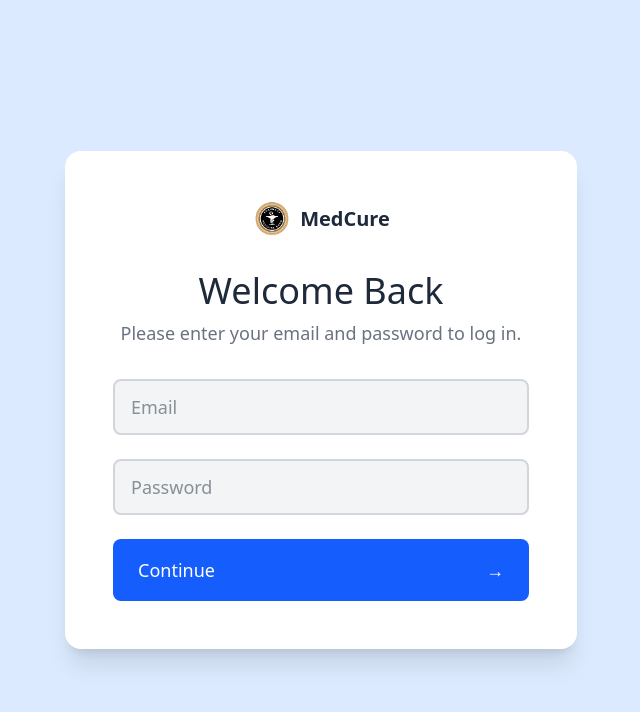
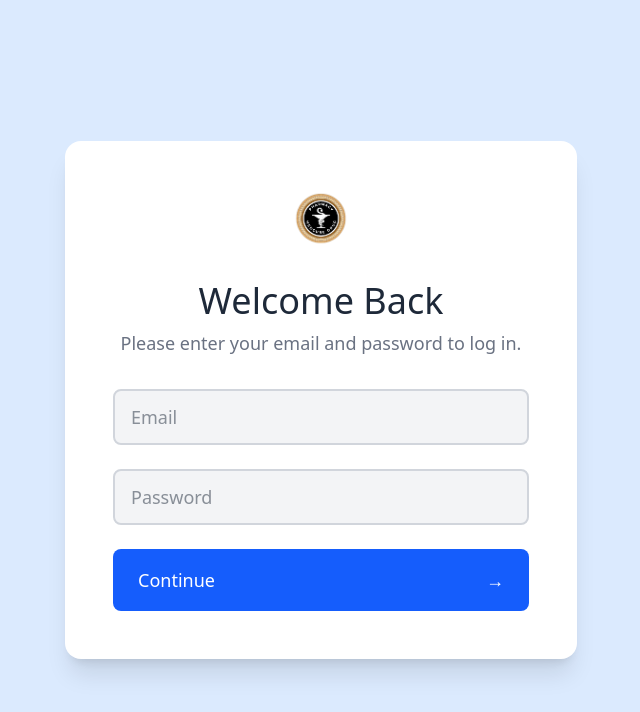
Before and after one commit to bulsu-santiagocs/medcure-official, a React (Vite) app: page /login in a window 1280 px wide. Shown: the top 712 px of the page, without its empty margins (319-959 px from the left). Built offline with nearby package versions, Linux system fonts and the light colour scheme.

Commit message:
Update LoginPage.jsx
fix size of logo in loginpage

```diff
--- a/src/pages/LoginPage.jsx
+++ b/src/pages/LoginPage.jsx
@@ -1,6 +1,6 @@
 import React from 'react';
 import { useNavigate } from 'react-router-dom';
-import Logo from '../components/Logo';
+import logo from '../assets/images/logo-transparent.png';
 
 const LoginPage = ({ onLogin }) => {
   const navigate = useNavigate();
@@ -14,7 +14,7 @@ const LoginPage = ({ onLogin }) => {
     <div className="flex items-center justify-center h-screen bg-blue-100 font-sans">
       <div className="w-full max-w-lg p-12 space-y-8 bg-white rounded-2xl shadow-xl">
         <div className="flex justify-center">
-          <Logo expanded={false} />
+          <img src={logo} alt="MedCure Logo" className="h-15 w-15" />
         </div>
         <div className="text-center">
           <h2 className="text-4xl font-light text-gray-800">
```
